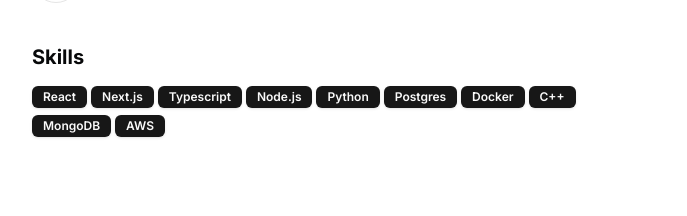
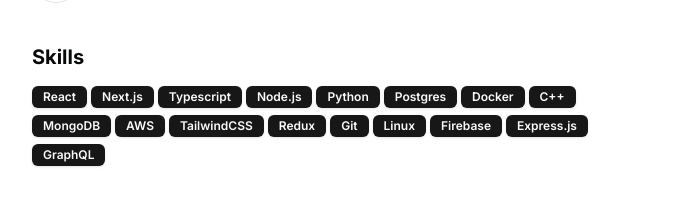
Before and after one commit to Shubham071122/my-portfolio, a Next.js app: page / in a window 1280 px wide. Shown: the part 853-1069 px from the top of the page, without its empty margins (296-983 px from the left). Built offline with nearby package versions, Linux system fonts and the light colour scheme.

Commit message:
setup vercel ci

```diff
--- a/src/data/resume.tsx
+++ b/src/data/resume.tsx
@@ -23,6 +23,13 @@
     "C++",
     "MongoDB",
     "AWS",
+    "TailwindCSS",
+    "Redux",
+    "Git",
+    "Linux",
+    "Firebase",
+    "Express.js",
+    "GraphQL"
 
   ],
   navbar: [
```
